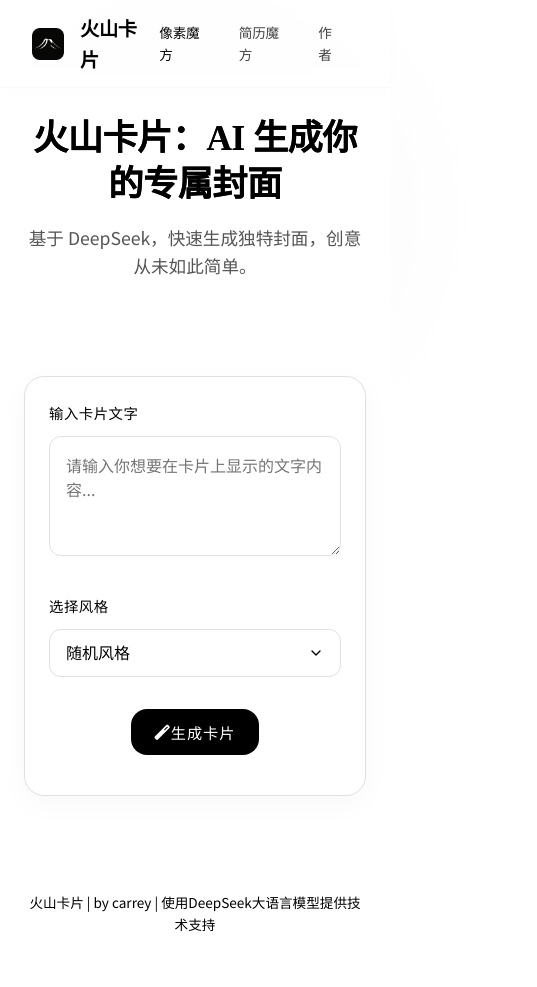
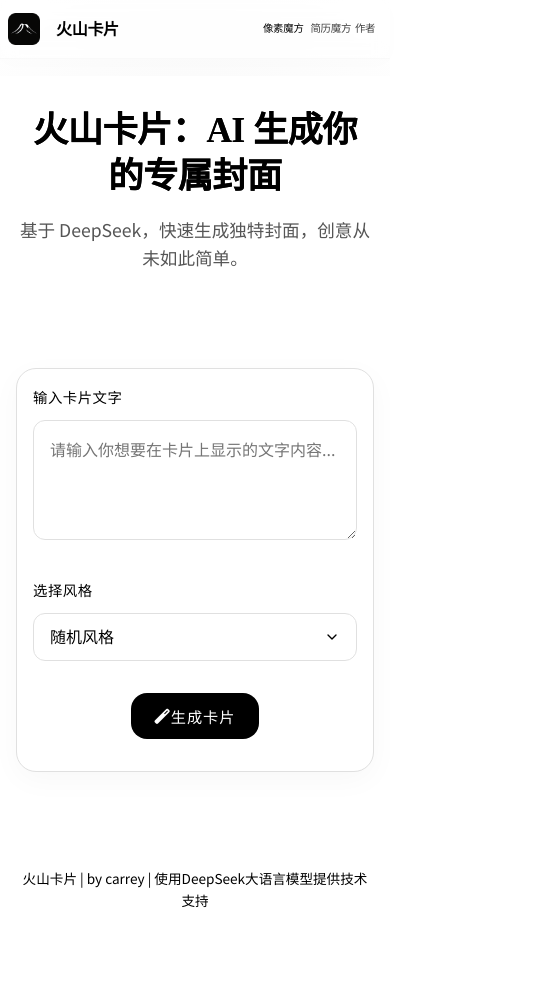
Before and after one commit to carreypro/huoshankapian, a website: page public/index.html in a window 390 px wide. Shown: the whole page, 537 px wide, since content can reach past the window. Drawn offline with nearby package versions, Linux system fonts and the light colour scheme; no server answers.

Commit message:
优化移动端导航栏和页面布局，解决左右滑动问题

```diff
--- a/public/css/style.css
+++ b/public/css/style.css
@@ -40,6 +40,9 @@
   line-height: 1.6;
   overflow-x: hidden;
   padding-top: 60px; /* 留空间给固定导航栏 */
+  width: 100%;
+  max-width: 100%;
+  box-sizing: border-box;
 }
 
 .container {
@@ -687,7 +690,9 @@
 /* 响应式设计 */
 @media (max-width: 768px) {
   .container {
-    padding: 1.5rem;
+    padding: 1rem;
+    width: 100%;
+    max-width: 100%;
   }
 
   h1 {
@@ -716,7 +721,106 @@
   }
 
   .input-section, .result-container, .error-container {
-    padding: 1.5rem;
+    padding: 1rem;
+    width: 100%;
+  }
+
+  /* 调整卡片宽度，填满屏幕 */
+  .card {
+    width: 100%;
+    margin-left: 0;
+    margin-right: 0;
+    box-sizing: border-box;
+    max-width: 100%;
+    overflow: hidden;
+  }
+
+  /* 调整表单元素宽度 */
+  .form-group, textarea, select, .button-container {
+    width: 100%;
+    max-width: 100%;
+    box-sizing: border-box;
+  }
+
+  textarea {
+    resize: vertical;
+  }
+
+  /* 调整图片容器宽度 */
+  .image-container {
+    width: 100%;
+    max-width: 100%;
+  }
+
+  /* 调整结果区域宽度 */
+  .result-section {
+    width: 100%;
+    max-width: 100%;
+  }
+
+  /* 移动端导航栏优化 */
+  .nav-container {
+    padding: 0.8rem 0.3rem 0.8rem 0.5rem;
+    width: 100%;
+    justify-content: space-between;
+  }
+
+  .nav-branding {
+    flex-shrink: 0;
+  }
+
+  .nav-title {
+    font-size: 1rem;
+  }
+
+  .nav-links {
+    gap: 0;
+    justify-content: flex-end;
+    flex-wrap: nowrap;
+    width: auto;
+    margin-left: auto;
+    margin-right: 0.5rem;
+  }
+
+  .nav-link {
+    padding: 0.2rem 0.15rem;
+    margin: 0;
+    font-size: 0.65rem;
+    white-space: nowrap;
+    letter-spacing: -0.02em;
+  }
+
+  /* 像素魔方样式 */
+  .nav-link.pixel-magic {
+    padding: 0.2rem 0.3rem;
+    white-space: nowrap;
+  }
+
+  /* 简历魔方和作者链接缩小间距 */
+  .nav-link:not(.pixel-magic) {
+    padding-left: 0.12rem;
+    padding-right: 0.12rem;
+  }
+
+  /* 确保导航栏在小屏幕上不需要水平滚动 */
+  body {
+    overflow-x: hidden;
+    width: 100%;
+    max-width: 100vw;
+    position: relative;
+  }
+
+  .navbar {
+    width: 100%;
+    max-width: 100vw;
+    overflow-x: visible;
+  }
+
+  /* 强制禁止水平滚动 */
+  html, body {
+    overflow-x: hidden !important;
+    position: relative;
+    touch-action: pan-y;
   }
 }
 
--- a/public/index.html
+++ b/public/index.html
@@ -19,7 +19,7 @@
                 <div class="nav-title">火山卡片</div>
             </div>
             <div class="nav-links">
-                <a href="https://pic.carreypro.com/" class="nav-link active" target="_blank">像素魔方</a>
+                <a href="https://pic.carreypro.com/" class="nav-link active pixel-magic" target="_blank">像素魔方</a>
                 <a href="https://jianlimofang.pages.dev/" class="nav-link" target="_blank">简历魔方</a>
                 <a href="https://carreypro.com/" class="nav-link" target="_blank">作者</a>
             </div>
```
